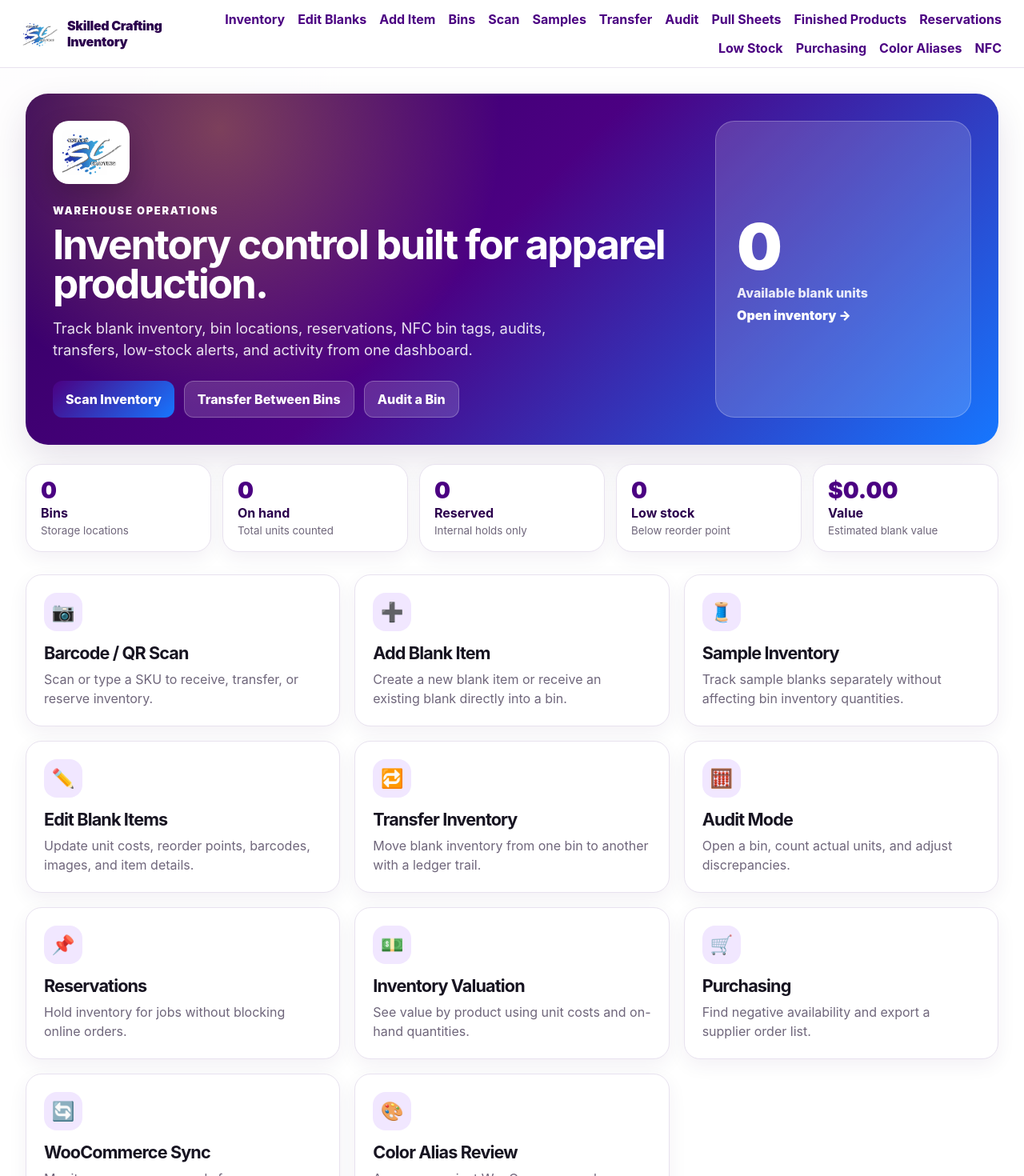
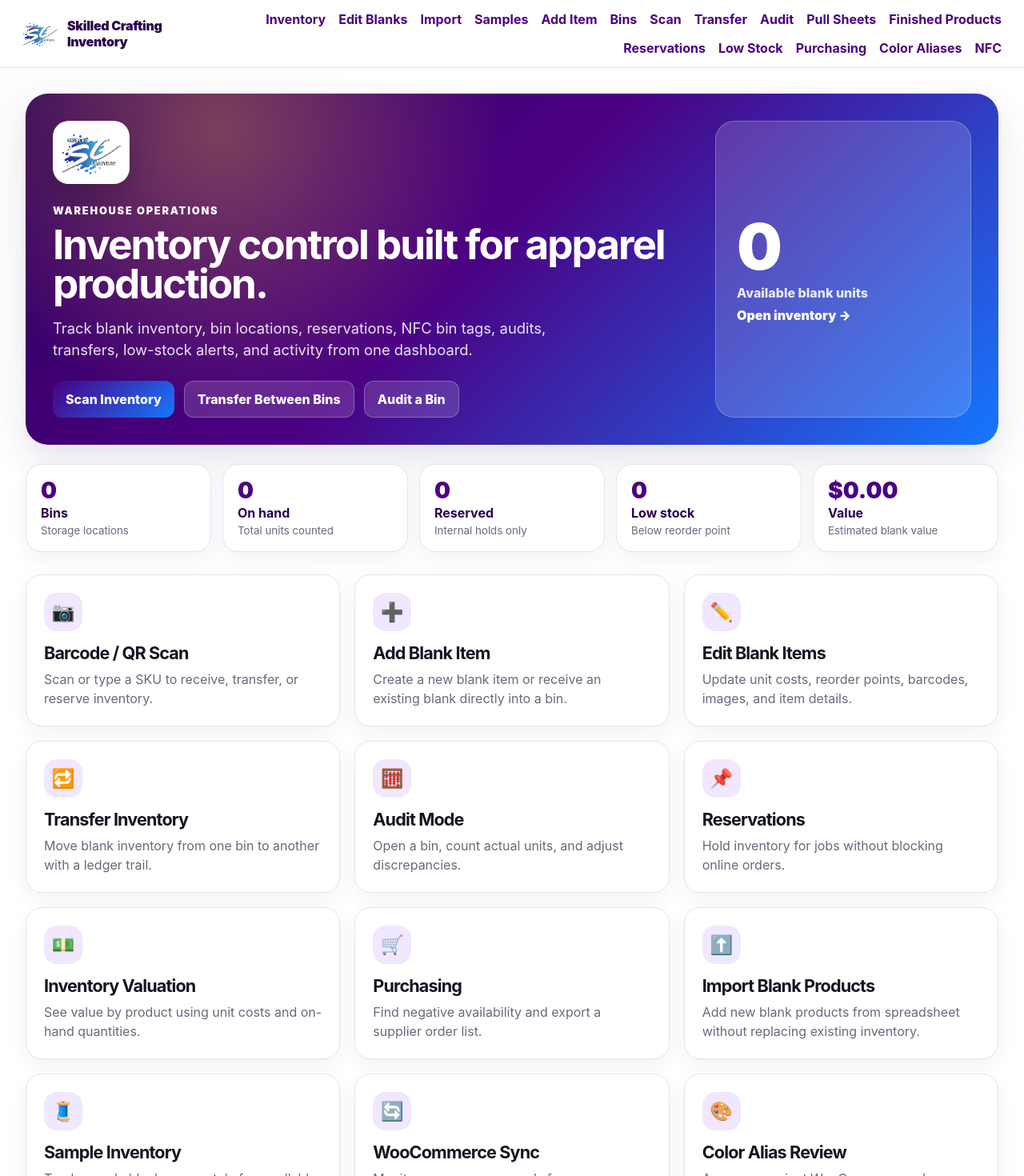
Before and after one commit to matt17463/inventory-app, a React (Vite) app: page / in a window 1280 px wide. Shown: the top 1470 px of the page at 80% size. Built offline with nearby package versions, Linux system fonts and the light colour scheme; no server answers; the database is empty.

Commit message:
Add files via upload

```diff
--- a/src/App.jsx
+++ b/src/App.jsx
@@ -6,6 +6,7 @@ import BinsDashboard from './BinsDashboard';
 import BlankInventory from './BlankInventory';
 import EditBlankItems from './EditBlankItems';
 import Home from './Home';
+import InventoryImport from './InventoryImport';
 import InventoryValuation from './InventoryValuation';
 import LowStock from './LowStock';
 import NfcWriter from './NfcWriter';
@@ -14,8 +15,8 @@ import Purchasing from './Purchasing';
 import PullSheetView from './PullSheetView';
 import Reservations from './Reservations';
 import ReturnFinishedInventory from './ReturnFinishedInventory';
+import SampleInventory from './SampleInventory';
 import ScanInventory from './ScanInventory';
-import SampleInventory from './SampleInventory';
 import TestTag from './TestTag';
 import TransferInventory from './TransferInventory';
 import WooSync from './WooSync';
@@ -36,10 +37,11 @@ export default function App() {
           <nav>
             <Link to="/inventory/blanks">Inventory</Link>
             <Link to="/inventory/edit-blanks">Edit Blanks</Link>
+            <Link to="/inventory/import">Import</Link>
+            <Link to="/inventory/samples">Samples</Link>
             <Link to="/add-item">Add Item</Link>
             <Link to="/bins">Bins</Link>
             <Link to="/scan">Scan</Link>
-            <Link to="/samples">Samples</Link>
             <Link to="/transfer">Transfer</Link>
             <Link to="/audit">Audit</Link>
             <Link to="/pullsheets">Pull Sheets</Link>
@@ -56,11 +58,12 @@ export default function App() {
           <Route path="/" element={<Home />} />
           <Route path="/inventory/blanks" element={<BlankInventory />} />
           <Route path="/inventory/edit-blanks" element={<EditBlankItems />} />
+          <Route path="/inventory/import" element={<InventoryImport />} />
+          <Route path="/inventory/samples" element={<SampleInventory />} />
           <Route path="/bins" element={<BinsDashboard />} />
           <Route path="/bin/:binId" element={<BinContents />} />
           <Route path="/add-item" element={<AddItemToBin />} />
           <Route path="/scan" element={<ScanInventory />} />
-          <Route path="/samples" element={<SampleInventory />} />
           <Route path="/transfer" element={<TransferInventory />} />
           <Route path="/audit" element={<AuditMode />} />
           <Route path="/reservations" element={<Reservations />} />
--- a/src/Home.jsx
+++ b/src/Home.jsx
@@ -120,13 +120,15 @@ export default function Home() {
       <section className="dashboard-grid operations-grid">
         <Link className="app-tile" to="/scan"><span className="tile-icon">📷</span><h2>Barcode / QR Scan</h2><p>Scan or type a SKU to receive, transfer, or reserve inventory.</p></Link>
         <Link className="app-tile" to="/add-item"><span className="tile-icon">➕</span><h2>Add Blank Item</h2><p>Create a new blank item or receive an existing blank directly into a bin.</p></Link>
-        <Link className="app-tile" to="/samples"><span className="tile-icon">🧵</span><h2>Sample Inventory</h2><p>Track sample blanks separately without affecting bin inventory quantities.</p></Link>
         <Link className="app-tile" to="/inventory/edit-blanks"><span className="tile-icon">✏️</span><h2>Edit Blank Items</h2><p>Update unit costs, reorder points, barcodes, images, and item details.</p></Link>
         <Link className="app-tile" to="/transfer"><span className="tile-icon">🔁</span><h2>Transfer Inventory</h2><p>Move blank inventory from one bin to another with a ledger trail.</p></Link>
         <Link className="app-tile" to="/audit"><span className="tile-icon">🧮</span><h2>Audit Mode</h2><p>Open a bin, count actual units, and adjust discrepancies.</p></Link>
         <Link className="app-tile" to="/reservations"><span className="tile-icon">📌</span><h2>Reservations</h2><p>Hold inventory for jobs without blocking online orders.</p></Link>
         <Link className="app-tile" to="/valuation"><span className="tile-icon">💵</span><h2>Inventory Valuation</h2><p>See value by product using unit costs and on-hand quantities.</p></Link>
         <Link className="app-tile" to="/purchasing"><span className="tile-icon">🛒</span><h2>Purchasing</h2><p>Find negative availability and export a supplier order list.</p></Link>
+
+        <Link className="app-tile" to="/inventory/import"><span className="tile-icon">⬆️</span><h2>Import Blank Products</h2><p>Add new blank products from spreadsheet without replacing existing inventory.</p></Link>
+        <Link className="app-tile" to="/inventory/samples"><span className="tile-icon">🧵</span><h2>Sample Inventory</h2><p>Track sample blanks separately from sellable bin inventory.</p></Link>
         <Link className="app-tile" to="/woo-sync"><span className="tile-icon">🔄</span><h2>WooCommerce Sync</h2><p>Monitor sync queue records for your WooCommerce integration.</p></Link>
         <Link className="app-tile" to="/color-aliases"><span className="tile-icon">🎨</span><h2>Color Alias Review</h2><p>Approve or reject WooCommerce color aliases before relinking products.</p></Link>
       </section>
```
